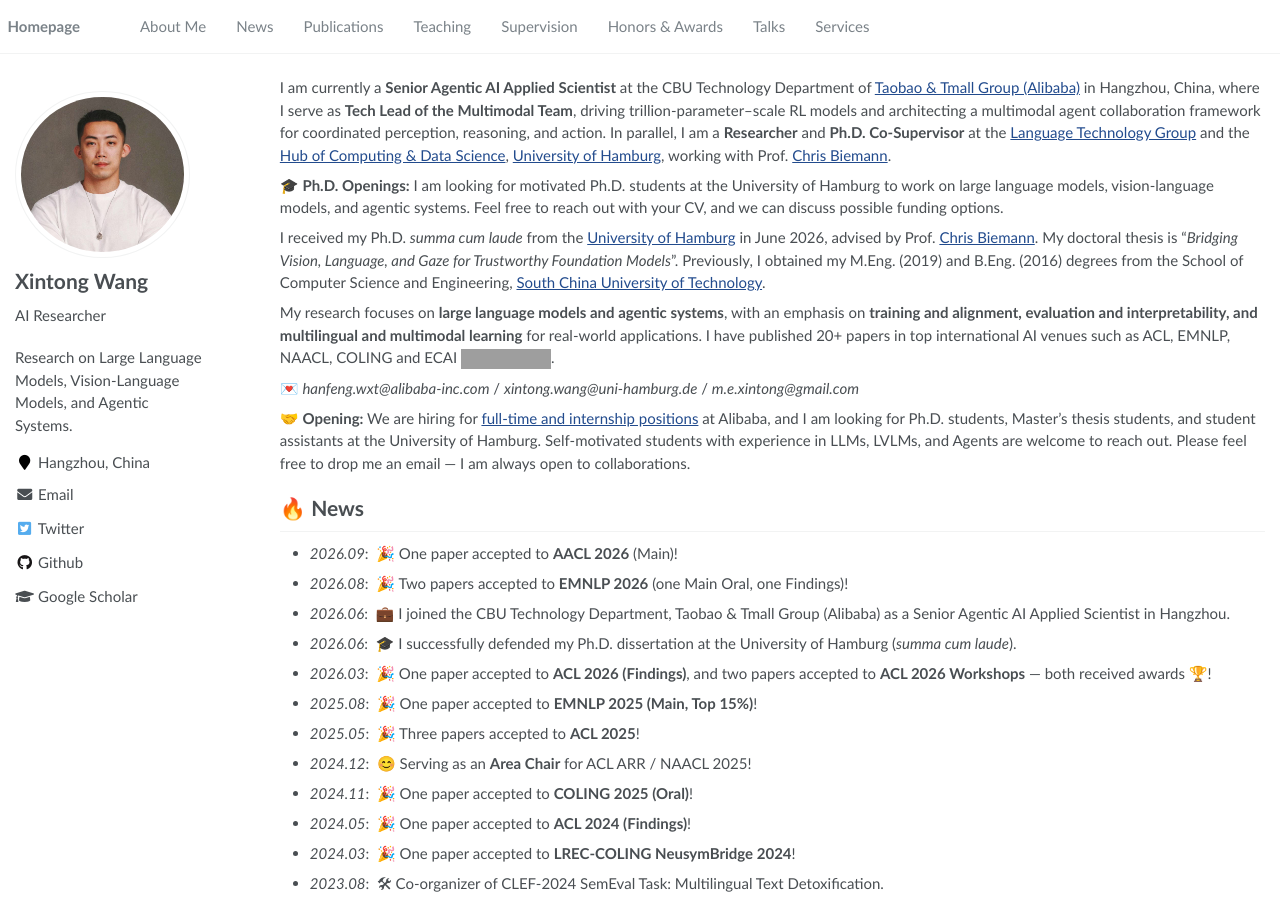
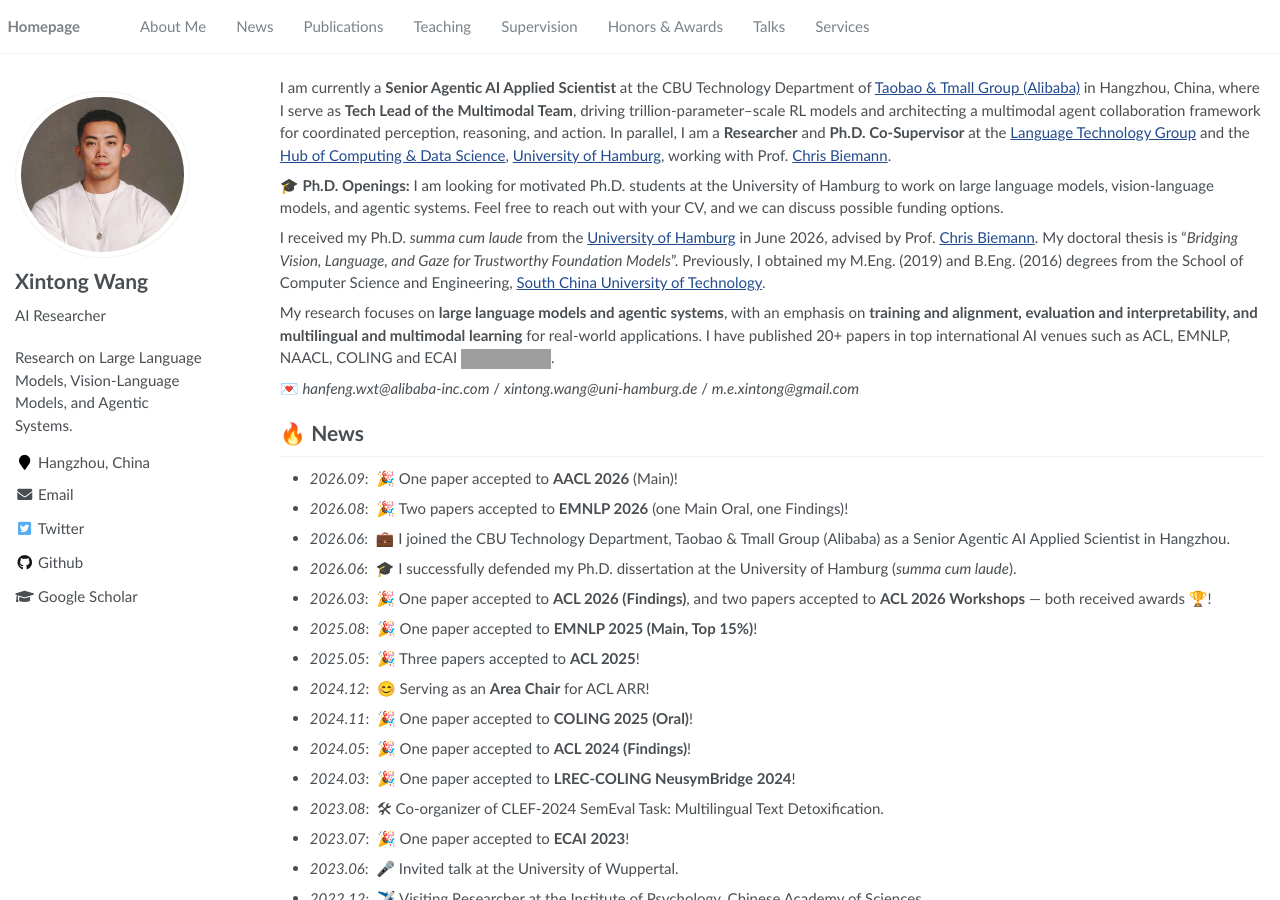
Before and after one commit to Ethanscuter/ethanscuter.github.io, a Jekyll site: the page built from _pages/about.md, in a window 1280 px wide and 900 px high. Built offline with Jekyll 4.4.1, drawn with Linux system fonts in a browser that asks for light colours; some of the changed text lies outside the part shown; grey boxes are pictures that could not be loaded.

Commit message:
Update homepage sections

```diff
--- a/_pages/about.md
+++ b/_pages/about.md
@@ -33,10 +33,6 @@ My research focuses on **large language models and agentic systems**, with an em
 {% else %}💌 *xintong.wang@uni-hamburg.de* / *m.e.xintong@gmail.com*
 {% endif %}
 
-{% if site.show_industry %}🤝 **Opening:** We are hiring for [full-time and internship positions](alibaba-hiring.html) at Alibaba, and I am looking for Ph.D. students, Master's thesis students, and student assistants at the University of Hamburg. Self-motivated students with experience in LLMs, LVLMs, and Agents are welcome to reach out. Please feel free to drop me an email — I am always open to collaborations.
-{% else %}🤝 **Opening:** I am looking for Ph.D. students, Master's thesis students, and student assistants at the University of Hamburg, and we are also hiring for [full-time and internship positions](alibaba-hiring.html) at Alibaba. Self-motivated students with experience in LLMs, LVLMs, and Agents are welcome to reach out. Please feel free to drop me an email — I am always open to collaborations.
-{% endif %}
-
 
 # 🔥 News
 - *2026.09*: &nbsp;🎉 One paper accepted to **AACL 2026** (Main)!
@@ -46,7 +42,7 @@ My research focuses on **large language models and agentic systems**, with an em
 - *2026.03*: &nbsp;🎉 One paper accepted to **ACL 2026 (Findings)**, and two papers accepted to **ACL 2026 Workshops** — both received awards 🏆!
 - *2025.08*: &nbsp;🎉 One paper accepted to **EMNLP 2025 (Main, Top 15%)**!
 - *2025.05*: &nbsp;🎉 Three papers accepted to **ACL 2025**!
-- *2024.12*: &nbsp;😊 Serving as an **Area Chair** for ACL ARR / NAACL 2025!
+- *2024.12*: &nbsp;😊 Serving as an **Area Chair** for ACL ARR!
 - *2024.11*: &nbsp;🎉 One paper accepted to **COLING 2025 (Oral)**!
 - *2024.05*: &nbsp;🎉 One paper accepted to **ACL 2024 (Findings)**!
 - *2024.03*: &nbsp;🎉 One paper accepted to **LREC-COLING NeusymBridge 2024**!
```
Also changed, not shown: other parts of _pages/about.md (+1 -1 lines).
